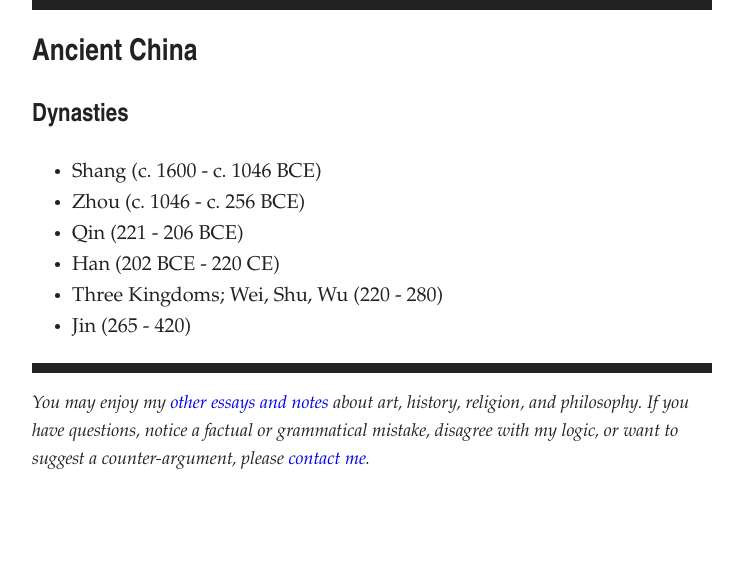
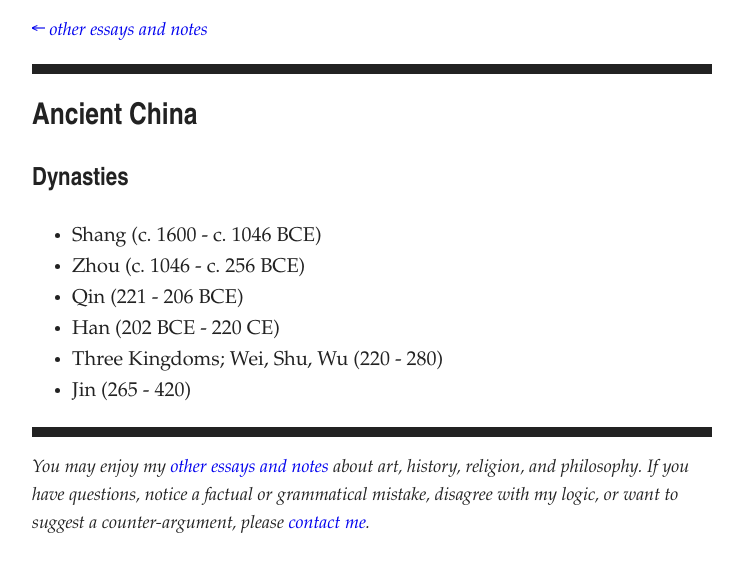
Before and after one commit to artsandmetaphysics/goodlifeodyssey, a Jekyll site: the page built from _documents/ancient-china.md, in a window 1280 px wide. Shown: the top 572 px of the page, without its empty margins (268-1011 px from the left). Built offline with Jekyll 4.4.1, drawn with Linux system fonts in a browser that asks for light colours.

Commit message:
Add link to top of page
There is one on the bottom of the page, but people may not see it.

```diff
--- a/_layouts/basic.html
+++ b/_layouts/basic.html
@@ -18,6 +18,9 @@
   </head>
   <body>
     <header>
+      {% if page.url != '/' %}
+      <p class="hidden-print"><a href="/">← other essays and notes</a></p>
+      {% endif %}
       <hr>
     </header>
     <main>
```
Also changed, not shown: _includes/stylesheet.css (+9 -2 lines), _includes/stylesheet.min.css.
